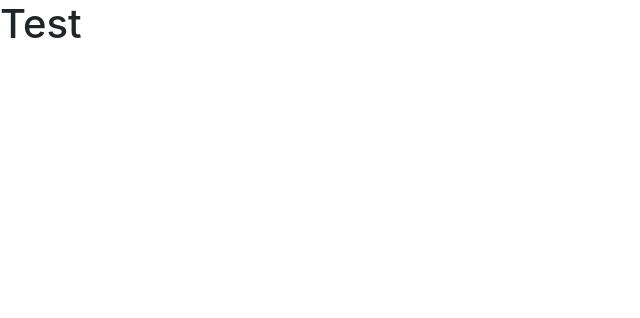
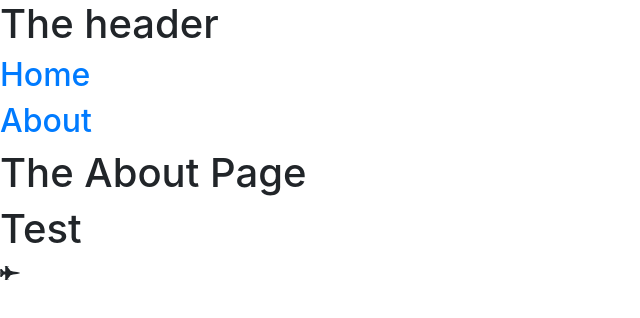
Before and after one commit to uzair11C/Weather-App, a React (Create React App) app in the folder my-app/: page /about in a window 1280 px wide. Shown: the top 318 px of the page, without its empty margins (0-640 px from the left). Built offline with nearby package versions, Linux system fonts and the light colour scheme.

Commit message:
added routes

```diff
--- a/my-app/public/index.html
+++ b/my-app/public/index.html
@@ -16,6 +16,9 @@
 
     <!--Bootsrap-->
     <link rel="stylesheet" href="https://cdn.jsdelivr.net/npm/bootstrap@4.5.3/dist/css/bootstrap.min.css" integrity="sha384-TX8t27EcRE3e/ihU7zmQxVncDAy5uIKz4rEkgIXeMed4M0jlfIDPvg6uqKI2xXr2" crossorigin="anonymous">
+
+    <!--Font-Awesome-->
+    <link rel="stylesheet" href="https://cdnjs.cloudflare.com/ajax/libs/font-awesome/5.15.1/css/all.min.css">
 
     <link rel="manifest" href="%PUBLIC_URL%/manifest.json" />
     <!--
--- a/my-app/src/App.js
+++ b/my-app/src/App.js
@@ -1,10 +1,20 @@
-import React from 'react'
+import React from 'react';
+import Header from './ComponentsOfPage/Header'
+import Home from './ComponentsOfPage/Home'
+import {BrowserRouter as Router, Switch, Route, Link} from "react-router-dom";
+import About from './ComponentsOfPage/About';
 
 function App() {
   return (
+    <Router>
     <div className="App">
-        <h1>Test</h1>
+        <Header />
+        <Switch>
+        <Route path = "/" exact component={Home} />
+        <Route path = "/about" component={About} />
+        </Switch>
     </div>
+    </Router>
   );
 }
 
--- /dev/null
+++ b/my-app/src/ComponentsOfPage/About.js
@@ -0,0 +1,13 @@
+import React from 'react'
+
+function About(){
+    return(
+        <div>
+        <h1>The About Page</h1>
+        <h1>Test</h1>
+        <i class="fas fa-fighter-jet"></i>
+        </div>
+    )
+}
+
+export default About
--- /dev/null
+++ b/my-app/src/ComponentsOfPage/Header.js
@@ -0,0 +1,18 @@
+import React from 'react'
+import {Link} from 'react-router-dom'
+
+function Header(){
+    return(
+        <div><h1>The header</h1>
+            <Link to='/'>
+            <h2>Home</h2>
+            </Link>
+
+            <Link to = '/about'>
+            <h2>About</h2>
+            </Link>
+        </div>
+    )
+}
+
+export default Header
--- /dev/null
+++ b/my-app/src/ComponentsOfPage/Home.js
@@ -0,0 +1,13 @@
+import React from 'react'
+
+function Home(){
+    return(
+        <div>
+        <h1>The home page</h1>
+        <h1>Test</h1>
+        <i class="fas fa-fighter-jet"></i>
+        </div>
+    )
+}
+
+export default Home
```
Also changed, not shown: my-app/src/Styles/StylesOfHome.css (added).
